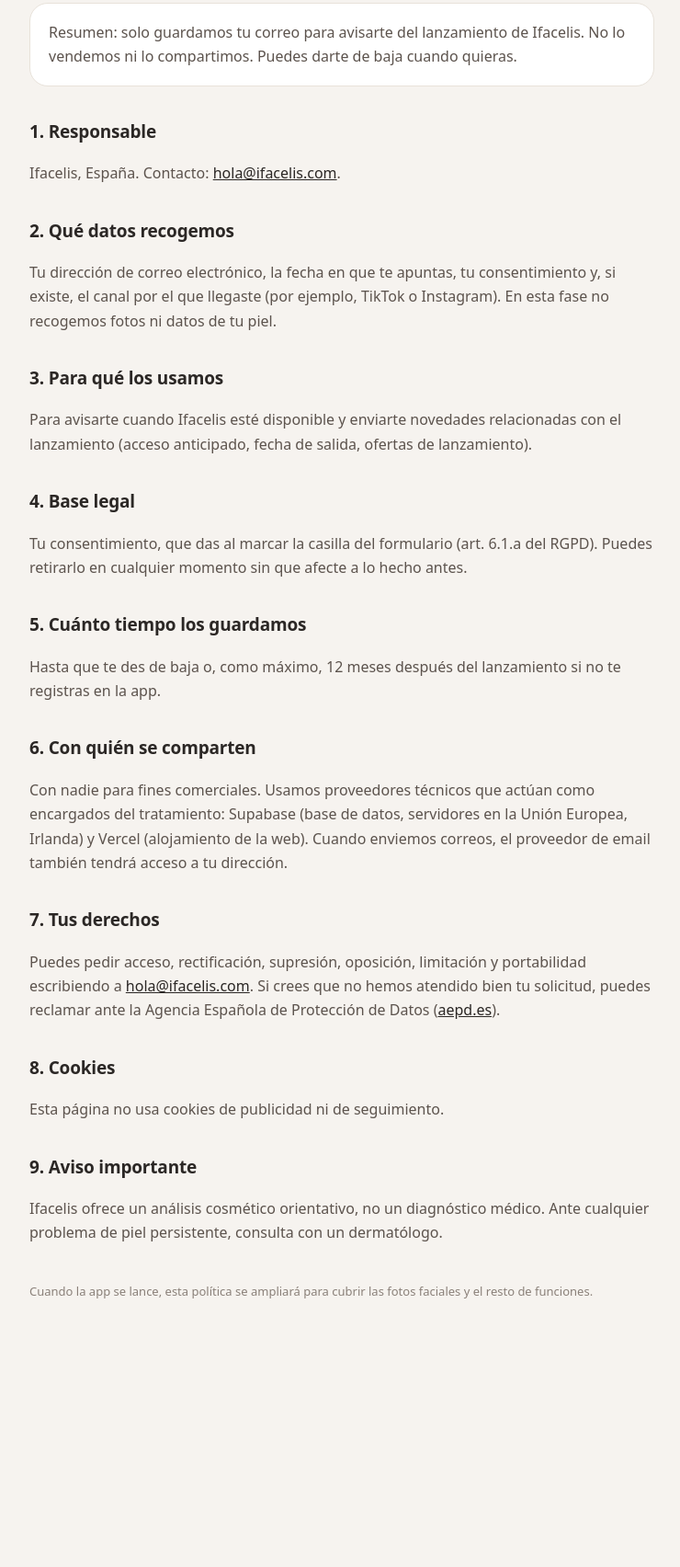
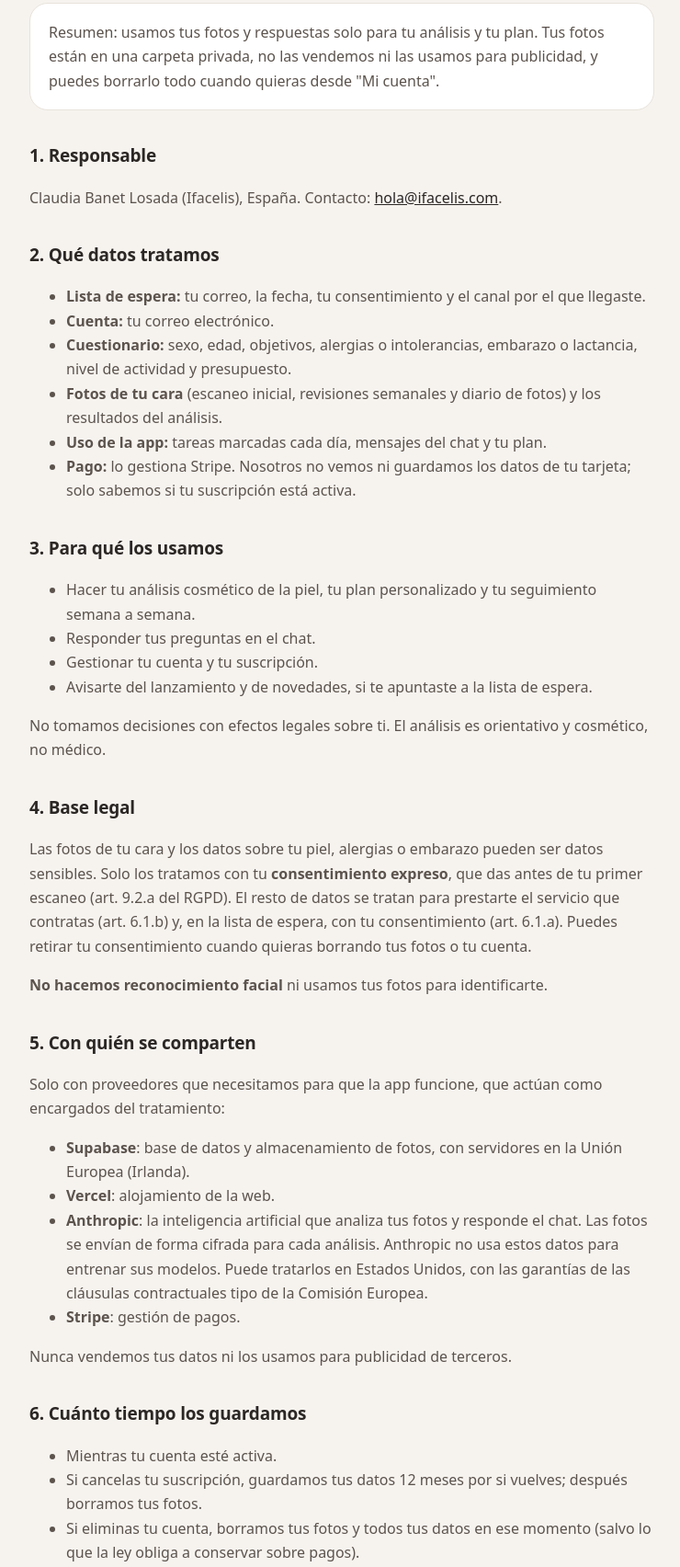
Before and after one commit to ifacelis/ifacelis-web, a website: page privacidad.html in a window 1280 px wide. Shown: the part 194-1898 px from the top of the page at 92% size, without its empty margins (268-1008 px from the left). Before the commit the page ends 1702 px from the top, so only its background shows below. Drawn offline with Linux system fonts and the light colour scheme; a web font is replaced by a local one.

Commit message:
Add files via upload

```diff
--- a/privacidad.html
+++ b/privacidad.html
@@ -25,40 +25,63 @@
 <main>
 <a class="back" href="/">← Volver a Ifacelis</a>
 <h1>Política de privacidad</h1>
-<p class="small">Lista de espera · Última actualización: octubre 2026</p>
-
-<div class="box">
-<p style="margin:0">Resumen: solo guardamos tu correo para avisarte del lanzamiento de Ifacelis. No lo vendemos ni lo compartimos. Puedes darte de baja cuando quieras.</p>
-</div>
+<p class="small">Web y app de Ifacelis · Última actualización: octubre 2026</p>
+<div class="box"><p style="margin:0">Resumen: usamos tus fotos y respuestas solo para tu análisis y tu plan. Tus fotos están en una carpeta privada, no las vendemos ni las usamos para publicidad, y puedes borrarlo todo cuando quieras desde "Mi cuenta".</p></div>
 
 <h2>1. Responsable</h2>
-<p>Ifacelis, España. Contacto: <a href="mailto:hola@ifacelis.com">hola@ifacelis.com</a>.</p>
+<p>Claudia Banet Losada (Ifacelis), España. Contacto: <a href="mailto:hola@ifacelis.com">hola@ifacelis.com</a>.</p>
 
-<h2>2. Qué datos recogemos</h2>
-<p>Tu dirección de correo electrónico, la fecha en que te apuntas, tu consentimiento y, si existe, el canal por el que llegaste (por ejemplo, TikTok o Instagram). En esta fase no recogemos fotos ni datos de tu piel.</p>
+<h2>2. Qué datos tratamos</h2>
+<ul>
+<li><b>Lista de espera:</b> tu correo, la fecha, tu consentimiento y el canal por el que llegaste.</li>
+<li><b>Cuenta:</b> tu correo electrónico.</li>
+<li><b>Cuestionario:</b> sexo, edad, objetivos, alergias o intolerancias, embarazo o lactancia, nivel de actividad y presupuesto.</li>
+<li><b>Fotos de tu cara</b> (escaneo inicial, revisiones semanales y diario de fotos) y los resultados del análisis.</li>
+<li><b>Uso de la app:</b> tareas marcadas cada día, mensajes del chat y tu plan.</li>
+<li><b>Pago:</b> lo gestiona Stripe. Nosotros no vemos ni guardamos los datos de tu tarjeta; solo sabemos si tu suscripción está activa.</li>
+</ul>
 
 <h2>3. Para qué los usamos</h2>
-<p>Para avisarte cuando Ifacelis esté disponible y enviarte novedades relacionadas con el lanzamiento (acceso anticipado, fecha de salida, ofertas de lanzamiento).</p>
+<ul>
+<li>Hacer tu análisis cosmético de la piel, tu plan personalizado y tu seguimiento semana a semana.</li>
+<li>Responder tus preguntas en el chat.</li>
+<li>Gestionar tu cuenta y tu suscripción.</li>
+<li>Avisarte del lanzamiento y de novedades, si te apuntaste a la lista de espera.</li>
+</ul>
+<p>No tomamos decisiones con efectos legales sobre ti. El análisis es orientativo y cosmético, no médico.</p>
 
 <h2>4. Base legal</h2>
-<p>Tu consentimiento, que das al marcar la casilla del formulario (art. 6.1.a del RGPD). Puedes retirarlo en cualquier momento sin que afecte a lo hecho antes.</p>
+<p>Las fotos de tu cara y los datos sobre tu piel, alergias o embarazo pueden ser datos sensibles. Solo los tratamos con tu <b>consentimiento expreso</b>, que das antes de tu primer escaneo (art. 9.2.a del RGPD). El resto de datos se tratan para prestarte el servicio que contratas (art. 6.1.b) y, en la lista de espera, con tu consentimiento (art. 6.1.a). Puedes retirar tu consentimiento cuando quieras borrando tus fotos o tu cuenta.</p>
+<p><b>No hacemos reconocimiento facial</b> ni usamos tus fotos para identificarte.</p>
 
-<h2>5. Cuánto tiempo los guardamos</h2>
-<p>Hasta que te des de baja o, como máximo, 12 meses después del lanzamiento si no te registras en la app.</p>
+<h2>5. Con quién se comparten</h2>
+<p>Solo con proveedores que necesitamos para que la app funcione, que actúan como encargados del tratamiento:</p>
+<ul>
+<li><b>Supabase</b>: base de datos y almacenamiento de fotos, con servidores en la Unión Europea (Irlanda).</li>
+<li><b>Vercel</b>: alojamiento de la web.</li>
+<li><b>Anthropic</b>: la inteligencia artificial que analiza tus fotos y responde el chat. Las fotos se envían de forma cifrada para cada análisis. Anthropic no usa estos datos para entrenar sus modelos. Puede tratarlos en Estados Unidos, con las garantías de las cláusulas contractuales tipo de la Comisión Europea.</li>
+<li><b>Stripe</b>: gestión de pagos.</li>
+</ul>
+<p>Nunca vendemos tus datos ni los usamos para publicidad de terceros.</p>
 
-<h2>6. Con quién se comparten</h2>
-<p>Con nadie para fines comerciales. Usamos proveedores técnicos que actúan como encargados del tratamiento: Supabase (base de datos, servidores en la Unión Europea, Irlanda) y Vercel (alojamiento de la web). Cuando enviemos correos, el proveedor de email también tendrá acceso a tu dirección.</p>
+<h2>6. Cuánto tiempo los guardamos</h2>
+<ul>
+<li>Mientras tu cuenta esté activa.</li>
+<li>Si cancelas tu suscripción, guardamos tus datos 12 meses por si vuelves; después borramos tus fotos.</li>
+<li>Si eliminas tu cuenta, borramos tus fotos y todos tus datos en ese momento (salvo lo que la ley obliga a conservar sobre pagos).</li>
+</ul>
 
 <h2>7. Tus derechos</h2>
-<p>Puedes pedir acceso, rectificación, supresión, oposición, limitación y portabilidad escribiendo a <a href="mailto:hola@ifacelis.com">hola@ifacelis.com</a>. Si crees que no hemos atendido bien tu solicitud, puedes reclamar ante la Agencia Española de Protección de Datos (<a href="https://www.aepd.es" rel="noopener">aepd.es</a>).</p>
+<p>Puedes pedir acceso, rectificación, supresión, oposición, limitación y portabilidad escribiendo a <a href="mailto:hola@ifacelis.com">hola@ifacelis.com</a>, o borrar todo directamente desde "Mi cuenta → Eliminar mi cuenta y mis fotos". Si crees que no hemos atendido bien tu solicitud, puedes reclamar ante la Agencia Española de Protección de Datos (<a href="https://www.aepd.es" rel="noopener">aepd.es</a>).</p>
 
-<h2>8. Cookies</h2>
-<p>Esta página no usa cookies de publicidad ni de seguimiento.</p>
+<h2>8. Edad</h2>
+<p>Ifacelis es para mayores de 14 años.</p>
 
-<h2>9. Aviso importante</h2>
+<h2>9. Cookies</h2>
+<p>Solo usamos el almacenamiento técnico necesario para mantener tu sesión iniciada. No usamos cookies de publicidad ni de seguimiento.</p>
+
+<h2>10. Aviso importante</h2>
 <p>Ifacelis ofrece un análisis cosmético orientativo, no un diagnóstico médico. Ante cualquier problema de piel persistente, consulta con un dermatólogo.</p>
-
-<p class="small" style="margin-top:40px">Cuando la app se lance, esta política se ampliará para cubrir las fotos faciales y el resto de funciones.</p>
 </main>
 </body>
 </html>
```
Also changed, not shown: terminos.html (added, +70 -0 lines).
